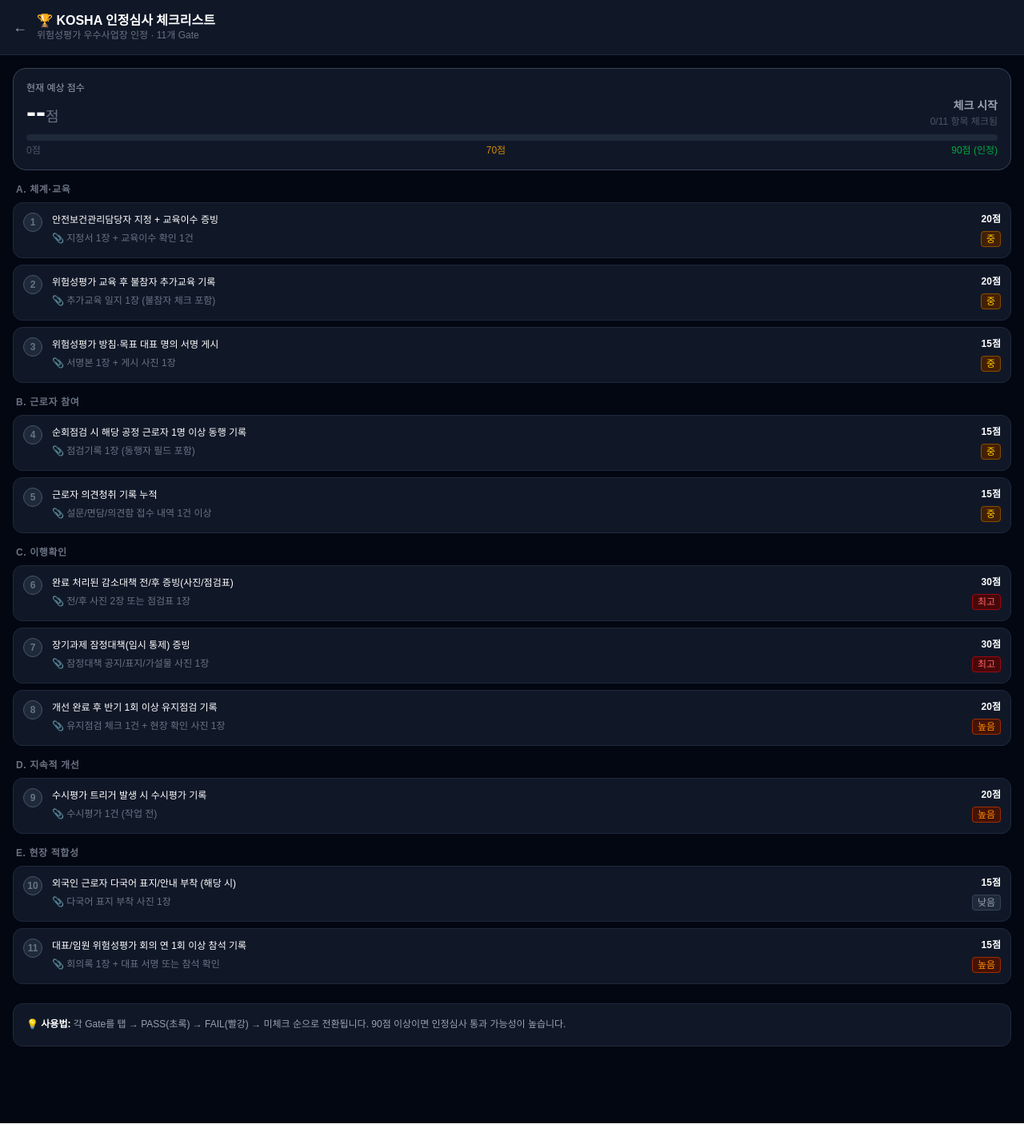
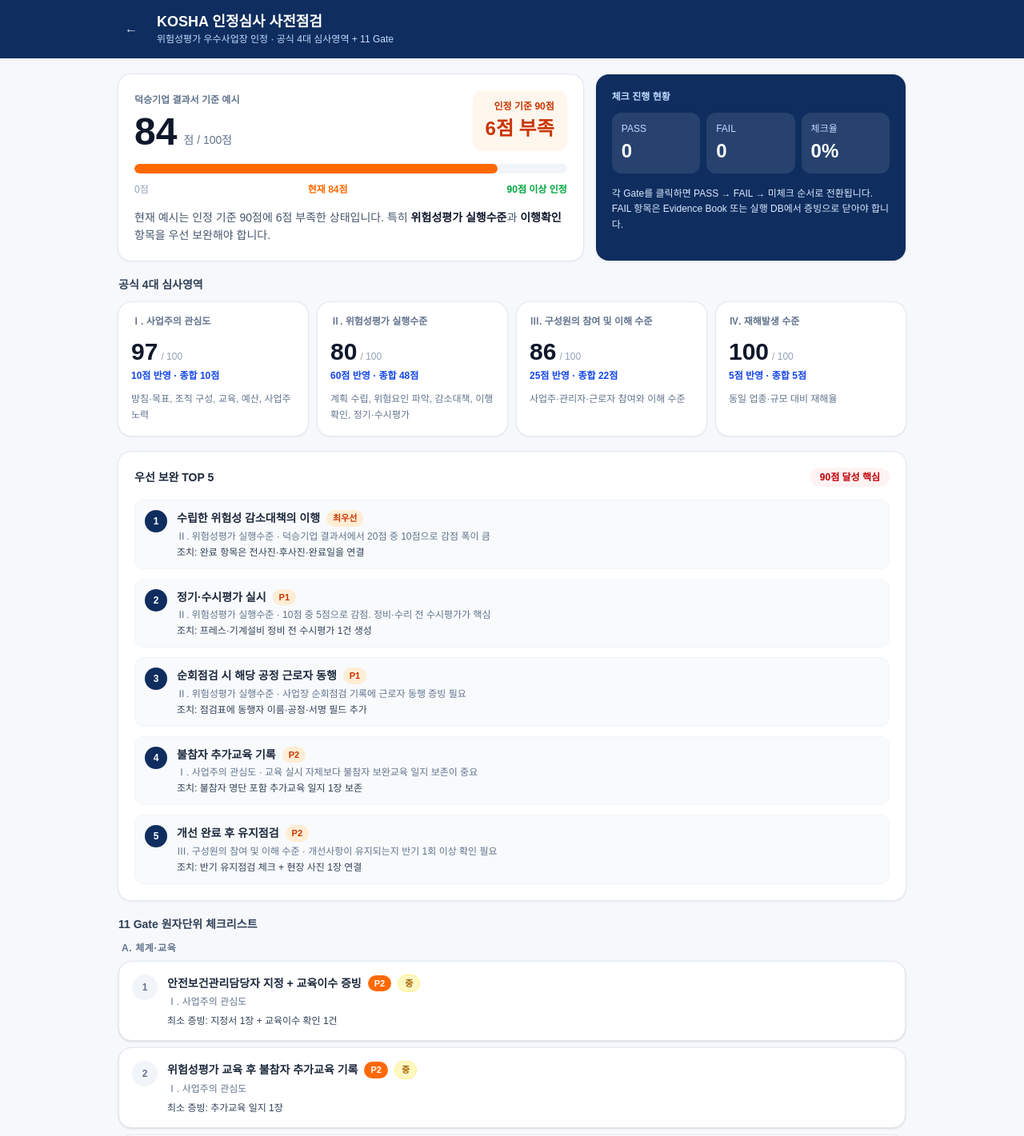
Before and after one commit to safemetrica/safe-metrica, a Next.js app: page /kosha in a window 1280 px wide. Shown: the top 1421 px of the page at 80% size. Built offline with nearby package versions, Linux system fonts and the light colour scheme.

Commit message:
feat: align KOSHA checklist with official audit scoring

```diff
--- a/src/app/kosha/page.tsx
+++ b/src/app/kosha/page.tsx
@@ -1,128 +1,422 @@
 "use client";
-import { useState } from "react";
+
+import { useMemo, useState } from "react";
 import Link from "next/link";
 
-const GATES = [
-  { id: 1, group: "A. 체계·교육", label: "안전보건관리담당자 지정 + 교육이수 증빙", evidence: "지정서 1장 + 교육이수 확인 1건", score: 20, risk: "중" },
-  { id: 2, group: "A. 체계·교육", label: "위험성평가 교육 후 불참자 추가교육 기록", evidence: "추가교육 일지 1장 (불참자 체크 포함)", score: 20, risk: "중" },
-  { id: 3, group: "A. 체계·교육", label: "위험성평가 방침·목표 대표 명의 서명 게시", evidence: "서명본 1장 + 게시 사진 1장", score: 15, risk: "중" },
-  { id: 4, group: "B. 근로자 참여", label: "순회점검 시 해당 공정 근로자 1명 이상 동행 기록", evidence: "점검기록 1장 (동행자 필드 포함)", score: 15, risk: "중" },
-  { id: 5, group: "B. 근로자 참여", label: "근로자 의견청취 기록 누적", evidence: "설문/면담/의견함 접수 내역 1건 이상", score: 15, risk: "중" },
-  { id: 6, group: "C. 이행확인", label: "완료 처리된 감소대책 전/후 증빙(사진/점검표)", evidence: "전/후 사진 2장 또는 점검표 1장", score: 30, risk: "최고" },
-  { id: 7, group: "C. 이행확인", label: "장기과제 잠정대책(임시 통제) 증빙", evidence: "잠정대책 공지/표지/가설물 사진 1장", score: 30, risk: "최고" },
-  { id: 8, group: "C. 이행확인", label: "개선 완료 후 반기 1회 이상 유지점검 기록", evidence: "유지점검 체크 1건 + 현장 확인 사진 1장", score: 20, risk: "높음" },
-  { id: 9, group: "D. 지속적 개선", label: "수시평가 트리거 발생 시 수시평가 기록", evidence: "수시평가 1건 (작업 전)", score: 20, risk: "높음" },
-  { id: 10, group: "E. 현장 적합성", label: "외국인 근로자 다국어 표지/안내 부착 (해당 시)", evidence: "다국어 표지 부착 사진 1장", score: 15, risk: "낮음" },
-  { id: 11, group: "E. 현장 적합성", label: "대표/임원 위험성평가 회의 연 1회 이상 참석 기록", evidence: "회의록 1장 + 대표 서명 또는 참석 확인", score: 15, risk: "높음" },
+type Status = "pass" | "fail" | null;
+
+type AuditArea = {
+  id: string;
+  title: string;
+  max: number;
+  current: number;
+  weighted: number;
+  weightLabel: string;
+  note: string;
+};
+
+type Gate = {
+  id: number;
+  area: string;
+  group: string;
+  label: string;
+  evidence: string;
+  risk: "최고" | "높음" | "중" | "낮음";
+  priority: "P1" | "P2" | "P3";
+};
+
+const PASS_SCORE = 90;
+const SAMPLE_SCORE = 84;
+
+const AUDIT_AREAS: AuditArea[] = [
+  {
+    id: "owner",
+    title: "Ⅰ. 사업주의 관심도",
+    max: 100,
+    current: 97,
+    weighted: 10,
+    weightLabel: "10점 반영",
+    note: "방침·목표, 조직 구성, 교육, 예산, 사업주 노력",
+  },
+  {
+    id: "execution",
+    title: "Ⅱ. 위험성평가 실행수준",
+    max: 100,
+    current: 80,
+    weighted: 48,
+    weightLabel: "60점 반영",
+    note: "계획 수립, 위험요인 파악, 감소대책, 이행확인, 정기·수시평가",
+  },
+  {
+    id: "participation",
+    title: "Ⅲ. 구성원의 참여 및 이해 수준",
+    max: 100,
+    current: 86,
+    weighted: 22,
+    weightLabel: "25점 반영",
+    note: "사업주·관리자·근로자 참여와 이해 수준",
+  },
+  {
+    id: "accident",
+    title: "Ⅳ. 재해발생 수준",
+    max: 100,
+    current: 100,
+    weighted: 5,
+    weightLabel: "5점 반영",
+    note: "동일 업종·규모 대비 재해율",
+  },
 ];
 
-const RISK_COLOR: Record<string, string> = {
-  "최고": "bg-red-950 text-red-400 border-red-800",
-  "높음": "bg-orange-950 text-orange-400 border-orange-800",
-  "중": "bg-yellow-950 text-yellow-400 border-yellow-800",
-  "낮음": "bg-gray-800 text-gray-400 border-gray-700",
+const TOP_FIXES = [
+  {
+    title: "수립한 위험성 감소대책의 이행",
+    area: "Ⅱ. 위험성평가 실행수준",
+    reason: "덕승기업 결과서에서 20점 중 10점으로 감점 폭이 큼",
+    action: "완료 항목은 전사진·후사진·완료일을 연결",
+    badge: "최우선",
+  },
+  {
+    title: "정기·수시평가 실시",
+    area: "Ⅱ. 위험성평가 실행수준",
+    reason: "10점 중 5점으로 감점. 정비·수리 전 수시평가가 핵심",
+    action: "프레스·기계설비 정비 전 수시평가 1건 생성",
+    badge: "P1",
+  },
+  {
+    title: "순회점검 시 해당 공정 근로자 동행",
+    area: "Ⅱ. 위험성평가 실행수준",
+    reason: "사업장 순회점검 기록에 근로자 동행 증빙 필요",
+    action: "점검표에 동행자 이름·공정·서명 필드 추가",
+    badge: "P1",
+  },
+  {
+    title: "불참자 추가교육 기록",
+    area: "Ⅰ. 사업주의 관심도",
+    reason: "교육 실시 자체보다 불참자 보완교육 일지 보존이 중요",
+    action: "불참자 명단 포함 추가교육 일지 1장 보존",
+    badge: "P2",
+  },
+  {
+    title: "개선 완료 후 유지점검",
+    area: "Ⅲ. 구성원의 참여 및 이해 수준",
+    reason: "개선사항이 유지되는지 반기 1회 이상 확인 필요",
+    action: "반기 유지점검 체크 + 현장 사진 1장 연결",
+    badge: "P2",
+  },
+];
+
+const GATES: Gate[] = [
+  {
+    id: 1,
+    area: "Ⅰ. 사업주의 관심도",
+    group: "A. 체계·교육",
+    label: "안전보건관리담당자 지정 + 교육이수 증빙",
+    evidence: "지정서 1장 + 교육이수 확인 1건",
+    risk: "중",
+    priority: "P2",
+  },
+  {
+    id: 2,
+    area: "Ⅰ. 사업주의 관심도",
+    group: "A. 체계·교육",
+    label: "위험성평가 교육 후 불참자 추가교육 기록",
+    evidence: "추가교육 일지 1장",
+    risk: "중",
+    priority: "P2",
+  },
+  {
+    id: 3,
+    area: "Ⅰ. 사업주의 관심도",
+    group: "A. 체계·교육",
+    label: "위험성평가 방침·목표 대표 명의 서명 게시",
+    evidence: "서명본 1장 + 게시 사진 1장",
+    risk: "중",
+    priority: "P2",
+  },
+  {
+    id: 4,
+    area: "Ⅱ. 위험성평가 실행수준",
+    group: "B. 근로자 참여",
+    label: "순회점검 시 해당 공정 근로자 1명 이상 동행 기록",
+    evidence: "동행자 필드가 있는 점검기록 1장",
+    risk: "중",
+    priority: "P1",
+  },
+  {
+    id: 5,
+    area: "Ⅲ. 구성원의 참여 및 이해 수준",
+    group: "B. 근로자 참여",
+    label: "근로자 의견청취 기록 누적",
+    evidence: "설문·면담·현장 의견함 접수 내역 1건 이상",
+    risk: "중",
+    priority: "P3",
+  },
+  {
+    id: 6,
+    area: "Ⅱ. 위험성평가 실행수준",
+    group: "C. 이행확인",
+    label: "완료 처리된 감소대책 전/후 증빙",
+    evidence: "전사진 1장 + 후사진 1장 또는 점검표 1장",
+    risk: "최고",
+    priority: "P1",
+  },
+  {
+    id: 7,
+    area: "Ⅱ. 위험성평가 실행수준",
+    group: "C. 이행확인",
+    label: "장기과제 잠정대책 증빙",
+    evidence: "잠정대책 공지·표지·가설물 사진 1장",
+    risk: "최고",
+    priority: "P1",
+  },
+  {
+    id: 8,
+    area: "Ⅲ. 구성원의 참여 및 이해 수준",
+    group: "C. 이행확인",
+    label: "개선 완료 후 반기 1회 이상 유지점검 기록",
+    evidence: "유지점검 체크 1건 + 현장 확인 사진 1장",
+    risk: "높음",
+    priority: "P2",
+  },
+  {
+    id: 9,
+    area: "Ⅱ. 위험성평가 실행수준",
+    group: "D. 지속적 개선",
+    label: "수시평가 트리거 발생 시 수시평가 기록",
+    evidence: "정비·수리·설비변경 작업 전 수시평가 1건",
+    risk: "높음",
+    priority: "P1",
+  },
+  {
+    id: 10,
+    area: "Ⅲ. 구성원의 참여 및 이해 수준",
+    group: "E. 현장 적합성",
+    label: "외국인 근로자 다국어 표지·안내 부착",
+    evidence: "주요 위험점 다국어 표지 부착 사진 1장",
+    risk: "낮음",
+    priority: "P3",
+  },
+  {
+    id: 11,
+    area: "Ⅰ. 사업주의 관심도",
+    group: "F. 경영진 참여",
+    label: "대표·임원 위험성평가 회의 연 1회 이상 참석 기록",
+    evidence: "회의록 1장 + 대표 서명 또는 참석 확인",
+    risk: "높음",
+    priority: "P2",
+  },
+];
+
+const GROUPS = Array.from(new Set(GATES.map((gate) => gate.group)));
+
+const riskClass: Record<Gate["risk"], string> = {
+  최고: "bg-red-100 text-red-700 border-red-200",
+  높음: "bg-orange-100 text-orange-700 border-orange-200",
+  중: "bg-yellow-100 text-yellow-700 border-yellow-200",
+  낮음: "bg-slate-100 text-slate-600 border-slate-200",
 };
 
-const GROUPS = [...new Set(GATES.map(g => g.group))];
+const priorityClass: Record<Gate["priority"], string> = {
+  P1: "bg-red-600 text-white",
+  P2: "bg-orange-500 text-white",
+  P3: "bg-slate-500 text-white",
+};
 
 export default function KoshaPage() {
-  const [status, setStatus] = useState<Record<number, "pass" | "fail" | null>>(
-    Object.fromEntries(GATES.map(g => [g.id, null]))
+  const [status, setStatus] = useState<Record<number, Status>>(
+    Object.fromEntries(GATES.map((gate) => [gate.id, null]))
   );
 
   const toggle = (id: number) => {
-    setStatus(prev => ({
+    setStatus((prev) => ({
       ...prev,
       [id]: prev[id] === "pass" ? "fail" : prev[id] === "fail" ? null : "pass",
     }));
   };
 
-  const passed = GATES.filter(g => status[g.id] === "pass");
-  const failed = GATES.filter(g => status[g.id] === "fail");
-  const score = passed.reduce((s, g) => s + g.score, 0);
-  const maxScore = GATES.reduce((s, g) => s + g.score, 0);
-  const pct = Math.round((score / maxScore) * 100);
+  const passed = useMemo(
+    () => GATES.filter((gate) => status[gate.id] === "pass"),
+    [status]
+  );
+
+  const failed = useMemo(
+    () => GATES.filter((gate) => status[gate.id] === "fail"),
+    [status]
+  );
+
   const checked = passed.length + failed.length;
+  const passRate = checked === 0 ? 0 : Math.round((passed.length / checked) * 100);
+  const gap = Math.max(PASS_SCORE - SAMPLE_SCORE, 0);
 
   return (
-    <main className="min-h-screen bg-gray-950 pb-24">
-      <div className="bg-gray-900 border-b border-gray-800 px-4 py-4 flex items-center gap-3">
-        <Link href="/" className="text-gray-400 hover:text-white transition text-lg">←</Link>
+    <main className="min-h-screen bg-[#F6F8FB] pb-16 text-slate-900">
+      <header className="bg-[#0F2D5E] text-white">
+        <div className="mx-auto flex max-w-5xl items-center gap-4 px-5 py-4">
+          <Link href="/" className="rounded-lg px-2 py-1 text-blue-100 hover:bg-white/10">
+            ←
+          </Link>
           <div>
-          <h1 className="text-white font-bold text-base leading-tight">🏆 KOSHA 인정심사 체크리스트</h1>
-          <p className="text-gray-500 text-xs">위험성평가 우수사업장 인정 · 11개 Gate</p>
+            <h1 className="text-lg font-bold leading-tight">KOSHA 인정심사 사전점검</h1>
+            <p className="mt-0.5 text-xs text-blue-200">
+              위험성평가 우수사업장 인정 · 공식 4대 심사영역 + 11 Gate
+            </p>
+          </div>
+        </div>
+      </header>
+
+      <section className="mx-auto max-w-5xl px-5 py-5">
+        <div className="grid gap-4 md:grid-cols-[1.2fr_0.8fr]">
+          <div className="rounded-2xl bg-white p-5 shadow-sm ring-1 ring-slate-200">
+            <div className="flex flex-wrap items-end justify-between gap-3">
+              <div>
+                <p className="text-xs font-semibold text-slate-500">덕승기업 결과서 기준 예시</p>
+                <div className="mt-2 flex items-end gap-2">
+                  <span className="text-5xl font-black text-slate-900">{SAMPLE_SCORE}</span>
+                  <span className="pb-1 text-sm font-medium text-slate-500">점 / 100점</span>
+                </div>
+              </div>
+              <div className="rounded-xl bg-orange-50 px-4 py-3 text-right">
+                <p className="text-xs font-semibold text-orange-700">인정 기준 90점</p>
+                <p className="mt-1 text-2xl font-black text-orange-700">{gap}점 부족</p>
               </div>
             </div>
 
-      <div className="px-4 pt-4">
-        <div className={`rounded-2xl p-4 border ${score >= 90 ? "bg-green-950 border-green-800" : score >= 70 ? "bg-yellow-950 border-yellow-800" : "bg-gray-900 border-gray-700"}`}>
-          <div className="flex items-end justify-between mb-2">
-            <div>
-              <p className="text-gray-400 text-xs mb-0.5">현재 예상 점수</p>
-              <p className="text-white text-4xl font-black">{checked === 0 ? "--" : score}<span className="text-gray-500 text-lg font-normal">점</span></p>
+            <div className="mt-4 h-3 overflow-hidden rounded-full bg-slate-100">
+              <div className="h-full rounded-full bg-orange-500" style={{ width: `${SAMPLE_SCORE}%` }} />
             </div>
-            <div className="text-right">
-              <p className={`text-sm font-bold ${score >= 90 ? "text-green-400" : score >= 70 ? "text-yellow-400" : "text-gray-400"}`}>
-                {checked === 0 ? "체크 시작" : score >= 90 ? "✅ 인정 가능" : score >= 70 ? "⚠️ 보완 필요" : "❌ 미달"}
+
+            <div className="mt-3 flex justify-between text-xs text-slate-400">
+              <span>0점</span>
+              <span className="font-semibold text-orange-500">현재 84점</span>
+              <span className="font-semibold text-green-600">90점 이상 인정</span>
+            </div>
+
+            <p className="mt-4 text-sm leading-relaxed text-slate-600">
+              현재 예시는 인정 기준 90점에 6점 부족한 상태입니다. 특히
+              <strong className="text-slate-900"> 위험성평가 실행수준</strong>과
+              <strong className="text-slate-900"> 이행확인</strong> 항목을 우선 보완해야 합니다.
             </p>
-              <p className="text-gray-600 text-xs mt-0.5">{checked}/{GATES.length} 항목 체크됨</p>
+          </div>
+
+          <div className="rounded-2xl bg-[#0F2D5E] p-5 text-white shadow-sm">
+            <p className="text-xs font-semibold text-blue-200">체크 진행 현황</p>
+            <div className="mt-3 grid grid-cols-3 gap-2">
+              <div className="rounded-xl bg-white/10 p-3">
+                <p className="text-xs text-blue-200">PASS</p>
+                <p className="mt-1 text-2xl font-black">{passed.length}</p>
+              </div>
+              <div className="rounded-xl bg-white/10 p-3">
+                <p className="text-xs text-blue-200">FAIL</p>
+                <p className="mt-1 text-2xl font-black">{failed.length}</p>
+              </div>
+              <div className="rounded-xl bg-white/10 p-3">
+                <p className="text-xs text-blue-200">체크율</p>
+                <p className="mt-1 text-2xl font-black">{passRate}%</p>
               </div>
             </div>
-          <div className="w-full bg-gray-800 rounded-full h-2">
-            <div
-              className={`h-2 rounded-full transition-all duration-500 ${score >= 90 ? "bg-green-500" : score >= 70 ? "bg-yellow-500" : "bg-red-500"}`}
-              style={{ width: `${checked === 0 ? 0 : pct}%` }}
-            />
-          </div>
-          <div className="flex justify-between text-xs text-gray-600 mt-1">
-            <span>0점</span>
-            <span className="text-yellow-600">70점</span>
-            <span className="text-green-600">90점 (인정)</span>
+            <p className="mt-4 text-xs leading-relaxed text-blue-100">
+              각 Gate를 클릭하면 PASS → FAIL → 미체크 순서로 전환됩니다. FAIL 항목은 Evidence Book 또는 실행 DB에서 증빙으로 닫아야 합니다.
+            </p>
           </div>
         </div>
 
-        {failed.length > 0 && (
-          <div className="mt-3 bg-red-950 border border-red-900 rounded-xl p-3">
-            <p className="text-red-400 text-xs font-bold mb-1">🚨 FAIL {failed.length}개 — 즉시 보완 필요</p>
-            {failed.map(g => (
-              <p key={g.id} className="text-red-300 text-xs">· Gate {g.id}: {g.label}</p>
+        <section className="mt-5">
+          <h2 className="mb-3 text-sm font-bold text-slate-700">공식 4대 심사영역</h2>
+          <div className="grid gap-3 md:grid-cols-4">
+            {AUDIT_AREAS.map((area) => (
+              <div key={area.id} className="rounded-2xl bg-white p-4 shadow-sm ring-1 ring-slate-200">
+                <p className="text-xs font-semibold text-slate-500">{area.title}</p>
+                <div className="mt-3 flex items-end gap-1">
+                  <span className="text-3xl font-black text-slate-900">{area.current}</span>
+                  <span className="pb-1 text-xs text-slate-400">/ {area.max}</span>
+                </div>
+                <p className="mt-1 text-xs font-semibold text-blue-700">{area.weightLabel} · 종합 {area.weighted}점</p>
+                <p className="mt-3 text-xs leading-relaxed text-slate-500">{area.note}</p>
+              </div>
             ))}
           </div>
-        )}
+        </section>
+
+        <section className="mt-5 rounded-2xl bg-white p-5 shadow-sm ring-1 ring-slate-200">
+          <div className="mb-4 flex items-center justify-between">
+            <h2 className="text-sm font-bold text-slate-800">우선 보완 TOP 5</h2>
+            <span className="rounded-full bg-red-50 px-3 py-1 text-xs font-semibold text-red-700">
+              90점 달성 핵심
+            </span>
           </div>
+          <div className="space-y-3">
+            {TOP_FIXES.map((item, index) => (
+              <div key={item.title} className="rounded-xl border border-slate-100 bg-slate-50 p-3">
+                <div className="flex items-start gap-3">
+                  <span className="flex h-7 w-7 shrink-0 items-center justify-center rounded-full bg-[#0F2D5E] text-xs font-bold text-white">
+                    {index + 1}
+                  </span>
+                  <div className="min-w-0 flex-1">
+                    <div className="flex flex-wrap items-center gap-2">
+                      <p className="text-sm font-bold text-slate-800">{item.title}</p>
+                      <span className="rounded-full bg-orange-100 px-2 py-0.5 text-[11px] font-semibold text-orange-700">
+                        {item.badge}
+                      </span>
+                    </div>
+                    <p className="mt-1 text-xs text-slate-500">{item.area} · {item.reason}</p>
+                    <p className="mt-1 text-xs font-medium text-slate-700">조치: {item.action}</p>
+                  </div>
+                </div>
+              </div>
+            ))}
+          </div>
+        </section>
 
-      <div className="px-4 mt-4 space-y-4">
-        {GROUPS.map(group => (
+        <section className="mt-5">
+          <h2 className="mb-3 text-sm font-bold text-slate-700">11 Gate 원자단위 체크리스트</h2>
+
+          <div className="space-y-5">
+            {GROUPS.map((group) => (
               <div key={group}>
-            <p className="text-gray-500 text-xs font-semibold uppercase tracking-wider mb-2 px-1">{group}</p>
+                <p className="mb-2 px-1 text-xs font-bold uppercase tracking-wider text-slate-500">
+                  {group}
+                </p>
                 <div className="space-y-2">
-              {GATES.filter(g => g.group === group).map(gate => {
-                const s = status[gate.id];
+                  {GATES.filter((gate) => gate.group === group).map((gate) => {
+                    const current = status[gate.id];
+
                     return (
                       <button
                         key={gate.id}
                         onClick={() => toggle(gate.id)}
-                    className={`w-full text-left rounded-xl border p-3 transition-all ${
-                      s === "pass" ? "bg-green-950 border-green-800" :
-                      s === "fail" ? "bg-red-950 border-red-800" :
-                      "bg-gray-900 border-gray-800 hover:border-gray-600"
+                        className={`w-full rounded-2xl border p-4 text-left shadow-sm transition ${
+                          current === "pass"
+                            ? "border-green-200 bg-green-50"
+                            : current === "fail"
+                            ? "border-red-200 bg-red-50"
+                            : "border-slate-200 bg-white hover:border-blue-300 hover:shadow-md"
                         }`}
                       >
                         <div className="flex items-start gap-3">
-                      <span className={`shrink-0 w-6 h-6 rounded-full flex items-center justify-center text-xs font-bold border ${
-                        s === "pass" ? "bg-green-500 border-green-400 text-white" :
-                        s === "fail" ? "bg-red-500 border-red-400 text-white" :
-                        "bg-gray-800 border-gray-600 text-gray-500"
-                      }`}>
-                        {s === "pass" ? "✓" : s === "fail" ? "✗" : gate.id}
+                          <span
+                            className={`flex h-8 w-8 shrink-0 items-center justify-center rounded-full text-xs font-bold ${
+                              current === "pass"
+                                ? "bg-green-600 text-white"
+                                : current === "fail"
+                                ? "bg-red-600 text-white"
+                                : "bg-slate-100 text-slate-500"
+                            }`}
+                          >
+                            {current === "pass" ? "✓" : current === "fail" ? "!" : gate.id}
                           </span>
-                      <div className="flex-1 min-w-0">
-                        <p className="text-white text-xs font-medium leading-relaxed mb-1">{gate.label}</p>
-                        <p className="text-gray-500 text-xs">📎 {gate.evidence}</p>
+
+                          <div className="min-w-0 flex-1">
+                            <div className="flex flex-wrap items-center gap-2">
+                              <p className="text-sm font-bold text-slate-800">{gate.label}</p>
+                              <span className={`rounded-full px-2 py-0.5 text-[11px] font-bold ${priorityClass[gate.priority]}`}>
+                                {gate.priority}
+                              </span>
+                              <span className={`rounded-full border px-2 py-0.5 text-[11px] font-semibold ${riskClass[gate.risk]}`}>
+                                {gate.risk}
+                              </span>
                             </div>
-                      <div className="shrink-0 text-right">
-                        <p className="text-white text-xs font-bold mb-1">{gate.score}점</p>
-                        <span className={`text-xs px-1.5 py-0.5 rounded border ${RISK_COLOR[gate.risk]}`}>{gate.risk}</span>
+                            <p className="mt-1 text-xs text-slate-500">{gate.area}</p>
+                            <p className="mt-2 text-xs font-medium text-slate-700">최소 증빙: {gate.evidence}</p>
                           </div>
                         </div>
                       </button>
@@ -132,14 +426,16 @@ export default function KoshaPage() {
               </div>
             ))}
           </div>
+        </section>
 
-      <div className="px-4 mt-6">
-        <div className="bg-gray-900 border border-gray-800 rounded-xl p-4">
-          <p className="text-gray-400 text-xs leading-relaxed">
-            💡 <strong className="text-white">사용법:</strong> 각 Gate를 탭 → PASS(초록) → FAIL(빨강) → 미체크 순으로 전환됩니다. 90점 이상이면 인정심사 통과 가능성이 높습니다.
+        <section className="mt-6 rounded-2xl border border-blue-100 bg-blue-50 p-4">
+          <p className="text-sm font-bold text-blue-900">운영 원칙</p>
+          <p className="mt-2 text-xs leading-relaxed text-blue-800">
+            이 화면은 법률 자문이나 인정 취득 보장을 의미하지 않습니다. 목적은 현장심사 전 누락 항목을 조기에 발견하고,
+            TBM·Evidence Book·PTW·유지점검 기록으로 PASS 증빙을 닫는 것입니다.
           </p>
-        </div>
-      </div>
+        </section>
+      </section>
     </main>
   );
 }
```
Lines whose indentation alone changed are shown as unchanged.
